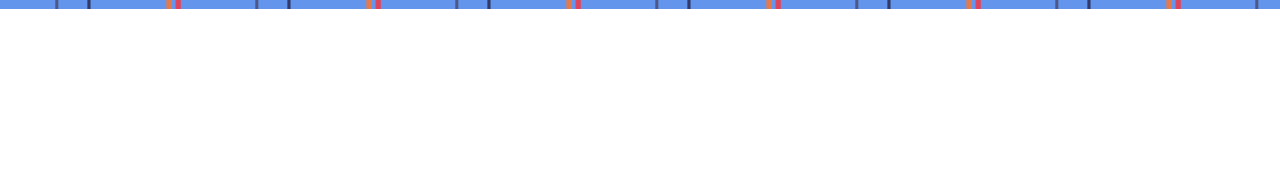
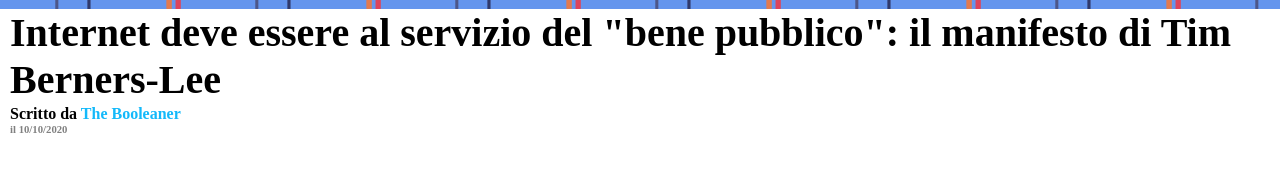
Before and after one commit to agostinoluca/html-css-booleaner, a plain HTML site: page index.html in a window 1280 px wide. Shown: the part 91-262 px from the top of the page. Drawn offline with Linux system fonts and the light colour scheme.

Commit message:
add section title

```diff
--- a/css/style.css
+++ b/css/style.css
@@ -21,3 +21,21 @@
     padding-top: 40px;
     padding-left: 10px;
 }
+
+h1 {
+    font-size: 40px;
+    font-weight: bold;
+    margin-bottom: 2px;
+}
+
+main h1, main h4, main h6 {
+    padding-left: 10px;
+}
+
+#the-booleaner {
+    color: rgb(19, 185, 250);
+}
+
+h6 {
+    color:grey;
+}
--- a/index.html
+++ b/index.html
@@ -15,5 +15,19 @@
         </div>
     </header>
     <!-- end logo -->
+    <main>
+        <section>
+            <h1>Internet deve essere al servizio del "bene pubblico": il manifesto di Tim Berners-Lee</h1>
+            <h4>
+                Scritto da
+                <span id="the-booleaner">
+                    The Booleaner
+                </span>
+            </h4>
+            <h6>il 10/10/2020</h6>
+        </section>
+        <!-- end section title -->
+    </main>
+
 </body>
 </html>
```
